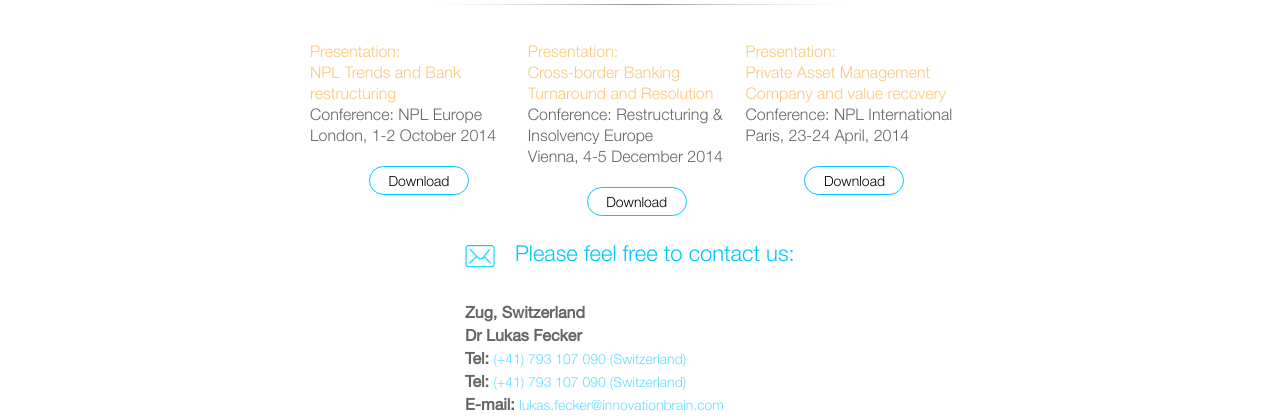
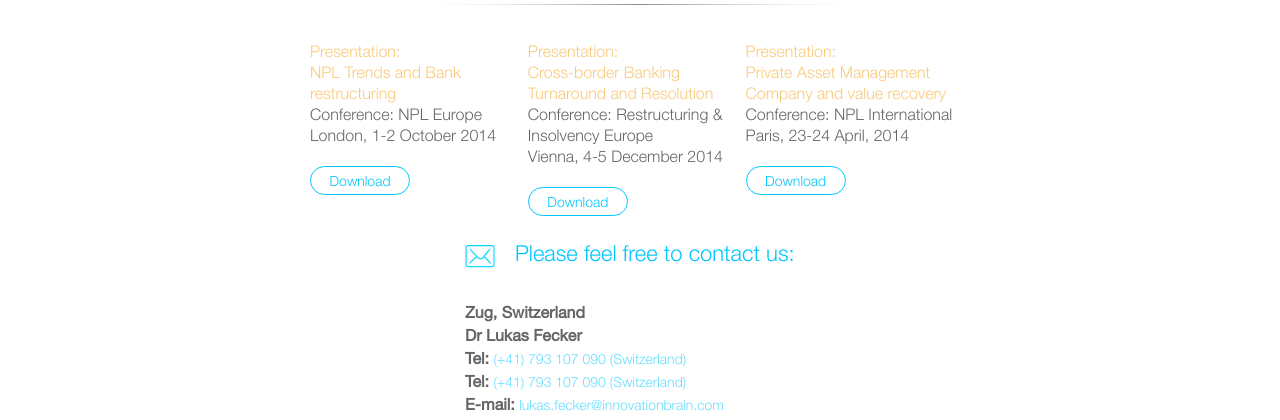
Before and after one commit to markomitranic/innovationBrain, a PHP site: page /production/leadership.html in a window 1280 px wide. Shown: the part 450-870 px from the top of the page. Run offline with PHP 8.4, Linux system fonts and the light colour scheme; style sheets or scripts are compiled from the project's sources.

Commit message:
transitions

```diff
--- a/assets/less/sections.less
+++ b/assets/less/sections.less
@@ -221,7 +221,19 @@
 			    	margin: 0;
 				    width: 100px;
 					background-color: transparent;
-					margin: 0 auto;
+					transition: 0.2s all ease-in-out;
+					margin: 0;
+
+					&:hover {
+						background-color: #00C7FF;
+						a {
+							color: white;
+						}
+					}
+
+					a {
+						color: #00C7FF;
+					}
 				}
 			}
 
--- a/production/leadership.html
+++ b/production/leadership.html
@@ -54,7 +54,7 @@
 					NPL Trends and Bank restructuring</span><br>
 					Conference: NPL Europe<br>
 					London, 1-2 October 2014</p>
-					<button>Download</button>
+					<button><a href="#">Download</a></button>
 				</article>
 
 				<img src="img/au-line.png" class="block content-spacer-line hidden-line" alt="spacer">
@@ -64,7 +64,7 @@
 					Cross-border Banking Turnaround and Resolution</span><br>
 					Conference: Restructuring & Insolvency Europe<br>
 					Vienna, 4-5 December 2014</p>
-					<button>Download</button>
+					<button><a href="#">Download</a></button>
 				</article>
 
 				<img src="img/au-line.png" class="block content-spacer-line hidden-line" alt="spacer">
@@ -74,7 +74,7 @@
 					Private Asset Management Company and value recovery</span><br>
 					Conference: NPL International<br>
 					Paris, 23-24 April, 2014</p>
-					<button>Download</button>
+					<button><a href="#">Download</a></button>
 				</article>
 			</section>
 
```
